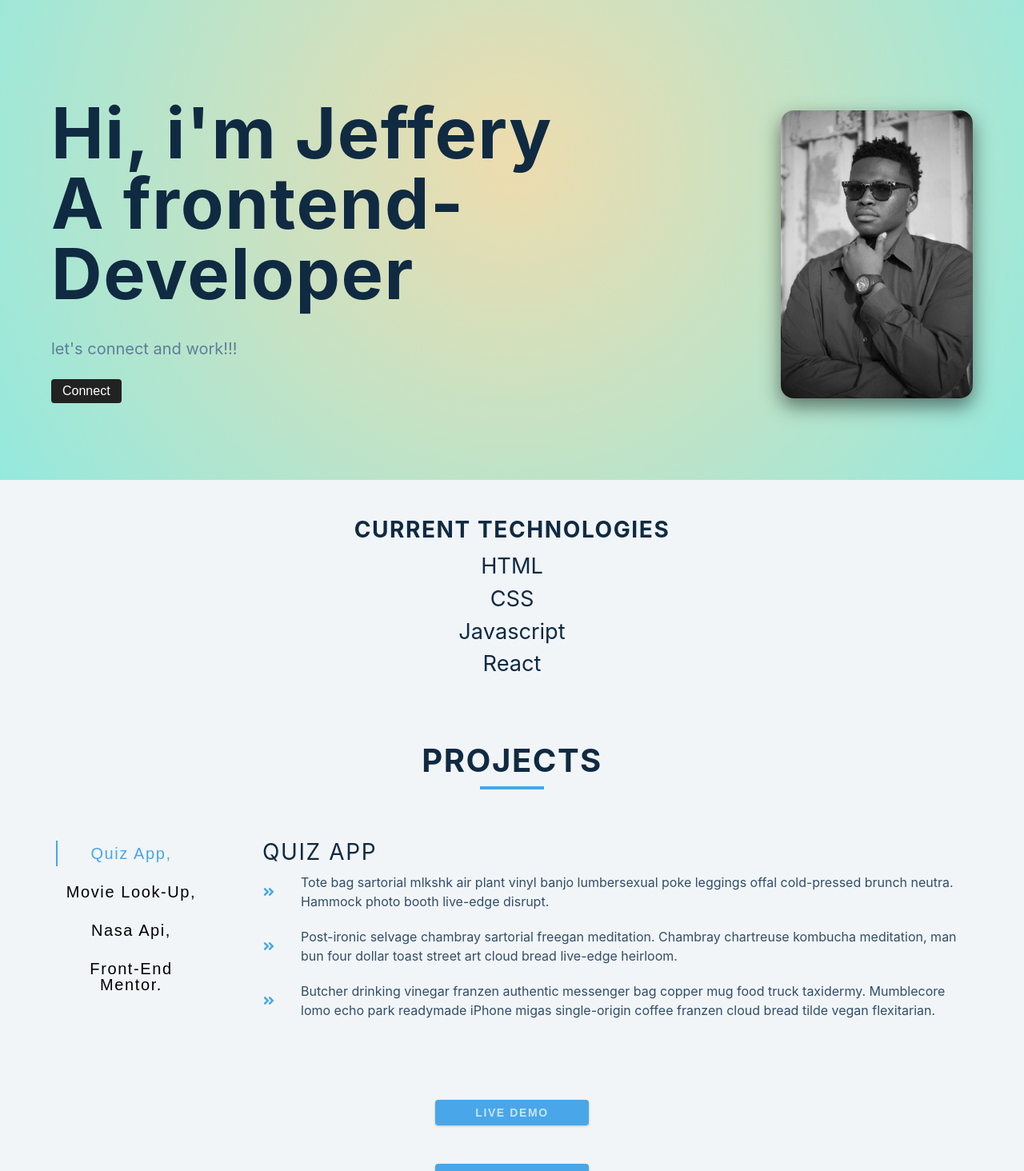
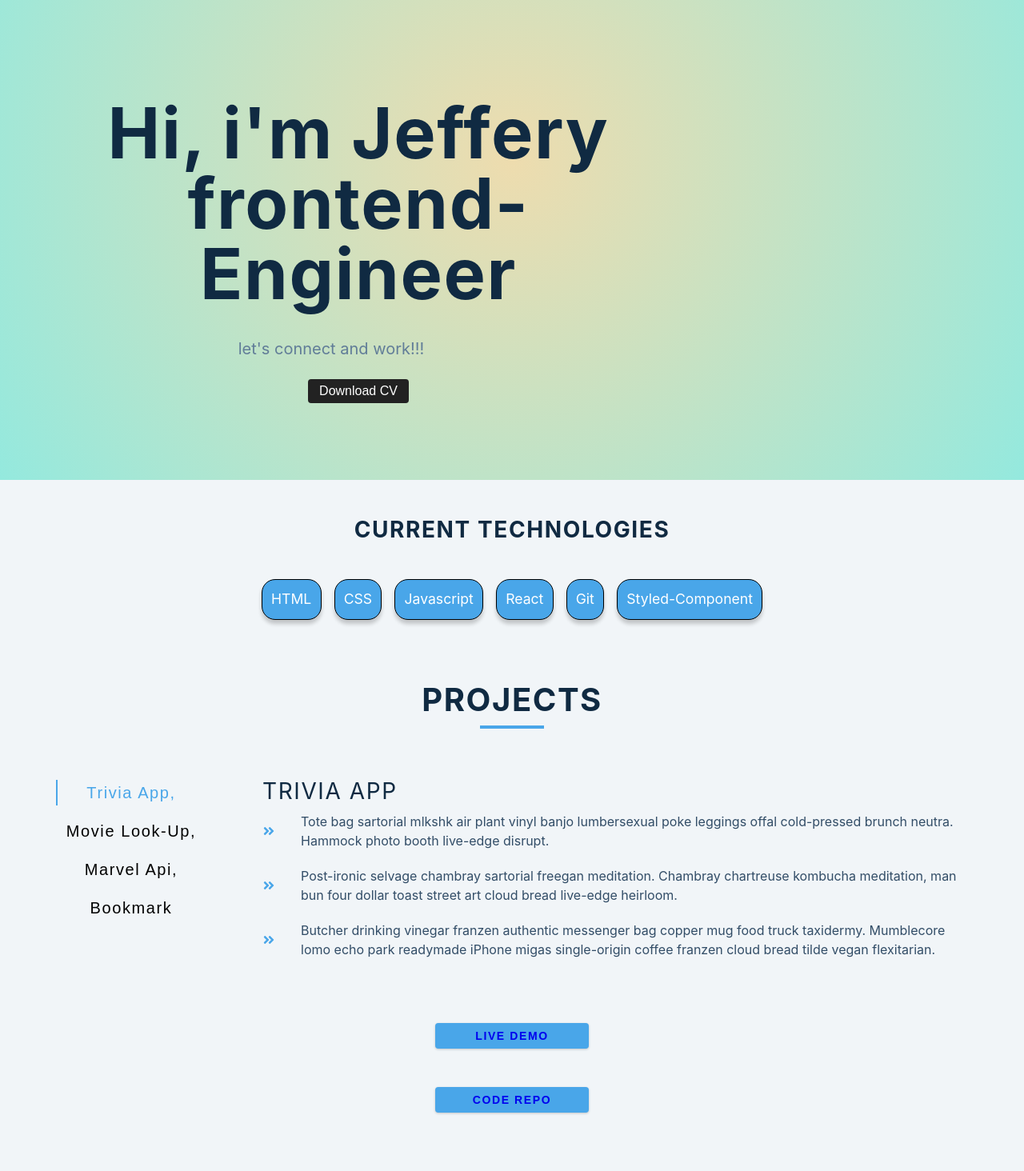
Before and after one commit to Jcolejeff/portfolio, a React (Create React App) app: page / in a window 1280 px wide. Shown: the part 200-1664 px from the top of the page at 80% size. Built offline with nearby package versions, Linux system fonts and the light colour scheme.

Commit message:
added image

```diff
--- a/src/Hero.js
+++ b/src/Hero.js
@@ -1,16 +1,23 @@
 import React from "react";
 import phoneImg from "./images/KWP_2340.jpg";
 import Rotate from "react-reveal/Rotate";
+import styled from "styled-components";
 const Hero = () => {
   return (
     <section className="hero">
       <div className="hero-center">
         <article className="hero-info">
+          <Div>
+            <Rotate>
+              <img src={phoneImg} alt="phone" />
+            </Rotate>
+          </Div>
           <h1>
-            Hi, i'm Jeffery <br />A frontend-Developer
+            Hi, i'm Jeffery <br />
+            frontend-Engineer
           </h1>
           <p>let's connect and work!!!</p>
-          <button className="btn">Connect</button>
+          <button className="btn">Download CV</button>
         </article>
         <article className="hero-images">
           <Rotate>
@@ -23,3 +30,17 @@ const Hero = () => {
 };
 
 export default Hero;
+const Div = styled.div`
+  width: 40%;
+  margin-inline-start: 6rem;
+  margin-block-start: 8rem;
+  img {
+    width: 100%;
+
+    box-shadow: var(--dark-shadow);
+    border-radius: 2rem;
+  }
+  @media (min-width: 700px) {
+    display: none;
+  }
+`;
--- a/src/Projects.js
+++ b/src/Projects.js
@@ -1,4 +1,4 @@
-import React, { useState, useEffect } from "react";
+import React, { useState } from "react";
 import { FaAngleDoubleRight } from "react-icons/fa";
 // ATTENTION!!!!!!!!!!
 // I SWITCHED TO PERMANENT DOMAIN
@@ -8,14 +8,16 @@ function App() {
     {
       id: "recAGJfiU4CeaV0HL",
       order: 3,
-      title: "QUIZ APP",
+      title: "TRIVIA APP",
       dates: "2022",
       duties: [
         "Tote bag sartorial mlkshk air plant vinyl banjo lumbersexual poke leggings offal cold-pressed brunch neutra. Hammock photo booth live-edge disrupt.",
         "Post-ironic selvage chambray sartorial freegan meditation. Chambray chartreuse kombucha meditation, man bun four dollar toast street art cloud bread live-edge heirloom.",
         "Butcher drinking vinegar franzen authentic messenger bag copper mug food truck taxidermy. Mumblecore lomo echo park readymade iPhone migas single-origin coffee franzen cloud bread tilde vegan flexitarian.",
       ],
-      company: "quiz app,",
+      company: "trivia app,",
+      live: "https://trivia-plus.netlify.app/",
+      coderepo: "https://github.com/Jcolejeff/quizApp",
     },
     {
       id: "recIL6mJNfWObonls",
@@ -29,34 +31,40 @@ function App() {
         "Fam VHS enamel pin try-hard echo park raw denim unicorn fanny pack vape authentic. Helvetica fixie church-key, small batch jianbing messenger bag scenester +1",
       ],
       company: "movie look-up,",
+      live: "https://movie-look-up.netlify.app",
+      coderepo: "https://github.com/Jcolejeff/moive-look-up",
     },
     {
       id: "rec61x18GVY99hQq5",
       order: 1,
-      title: "NASA API",
+      title: "MARVEL COMICS LOOK-UP",
       dates: "2022",
       duties: [
         "I'm baby woke mumblecore stumptown enamel pin. Snackwave prism pork belly, blog vape four loko sriracha messenger bag jean shorts DIY bushwick VHS. Banjo post-ironic hella af, palo santo craft beer gluten-free.",
         "YOLO drinking vinegar chambray pok pok selfies quinoa kinfolk pitchfork street art la croix unicorn DIY. Woke offal jianbing venmo tote bag, palo santo subway tile slow-carb post-ironic pug ugh taxidermy squid.",
         "Pour-over glossier chambray umami 3 wolf moon. Iceland kale chips asymmetrical craft beer actually forage, biodiesel tattooed fingerstache. Pork belly lomo man braid, portland pitchfork locavore man bun prism.",
       ],
-      company: "nasa api,",
+      company: "marvel api,",
+      live: "https://jeffcole-marvel-db.netlify.app",
+      coderepo: "https://github.com/Jcolejeff/COMIC-api",
     },
     {
       id: "rec61x18GVY99hQq5",
       order: 1,
-      title: "FRONT-END MENTOR",
+      title: "Bookmark Extension",
       dates: "2022",
       duties: [
         "I'm baby woke mumblecore stumptown enamel pin. Snackwave prism pork belly, blog vape four loko sriracha messenger bag jean shorts DIY bushwick VHS. Banjo post-ironic hella af, palo santo craft beer gluten-free.",
         "YOLO drinking vinegar chambray pok pok selfies quinoa kinfolk pitchfork street art la croix unicorn DIY. Woke offal jianbing venmo tote bag, palo santo subway tile slow-carb post-ironic pug ugh taxidermy squid.",
         "Pour-over glossier chambray umami 3 wolf moon. Iceland kale chips asymmetrical craft beer actually forage, biodiesel tattooed fingerstache. Pork belly lomo man braid, portland pitchfork locavore man bun prism.",
       ],
-      company: "front-end mentor.",
+      company: "bookmark",
+      live: "https://bookmark-ce.netlify.app",
+      coderepo: "https://github.com/Jcolejeff/bookmark",
     },
   ];
 
-  const { company, dates, duties, title } = jobs[value];
+  const { duties, title, live, coderepo } = jobs[value];
   return (
     <section className="section">
       <div className="title">
@@ -92,10 +100,14 @@ function App() {
         </article>
       </div>
       <button type="button" className="btn">
-        Live Demo
+        <a href={live} target="_blank" rel="noopener noreferrer">
+          Live Demo
+        </a>
       </button>
       <button type="button" className="btn">
-        Code Repo
+        <a href={coderepo} target="_blank" rel="noopener noreferrer">
+          Code Repo
+        </a>
       </button>
     </section>
   );
--- a/src/Sidebar.js
+++ b/src/Sidebar.js
@@ -1,6 +1,7 @@
 import React from "react";
 import { FaTimes } from "react-icons/fa";
 import { useGlobalContext } from "./context";
+import Contact from "./contact";
 import styled from "styled-components";
 const Sidebar = () => {
   const { isSidebarOpen, closeSidebar } = useGlobalContext();
@@ -15,9 +16,10 @@ const Sidebar = () => {
           <FaTimes />
         </button>
         <Article>
-          <div>hello</div>
-          <div>hello</div>
-          <div>hello</div>
+          <h3>About</h3>
+          <h3>Projects</h3>
+          <h3>Contact</h3>
+          <Contact></Contact>
         </Article>
       </aside>
     </div>
--- a/src/Stacks.js
+++ b/src/Stacks.js
@@ -15,6 +15,8 @@ const Stacks = () => {
           <li>CSS</li>
           <li>Javascript</li>
           <li>React</li>
+          <li>Git</li>
+          <li>Styled-Component</li>
         </ul>
       </Wrapper>
     </>
@@ -22,8 +24,24 @@ const Stacks = () => {
 };
 
 const Wrapper = styled.section`
-  font-size: 1.7rem;
+  font-size: 1.1rem;
   text-align: center;
+  ul {
+    display: flex;
+    justify-content: center;
+    gap: 1rem;
+    align-items: center;
+    flex-wrap: wrap;
+    margin-block-start: 3rem;
+  }
+  li {
+    border: 1px solid black;
+    padding: 0.7rem;
+    border-radius: 17px;
+    box-shadow: 0 5px 5px rgba(0, 0, 0, 0.2);
+    background-color: hsl(205, 78%, 60%);
+    color: white;
+  }
 `;
 const Header = styled.h3`
   text-align: center;
--- a/src/index.css
+++ b/src/index.css
@@ -207,18 +207,21 @@ Stripe Styles
   max-width: var(--max-width);
   display: grid;
   align-items: center;
+  text-align: center;
 }
 
 .hero-info h1 {
   text-transform: none;
   max-width: 500px;
   margin-bottom: 2rem;
+  font-size: 2rem;
+  text-align: center;
 }
 .hero-info p {
   max-width: 35em;
   line-height: 1.8;
 }
-.hero-images {
+.phone-img {
   display: none;
 }
 
@@ -283,6 +286,7 @@ Stripe Styles
   .phone-img {
     width: 12rem;
     border-radius: 0.4rem;
+    display: block;
   }
 }
 
@@ -301,6 +305,7 @@ Stripe Styles
   }
   .phone-img {
     width: 15rem;
+    display: block;
   }
 }
 @media screen and (min-width: 1400px) {
@@ -309,6 +314,7 @@ Stripe Styles
   }
   .phone-img {
     width: 17rem;
+    display: block;
   }
 }
 
```
Also changed, not shown: 1 other file (tests, documents, lock files or other folders).
